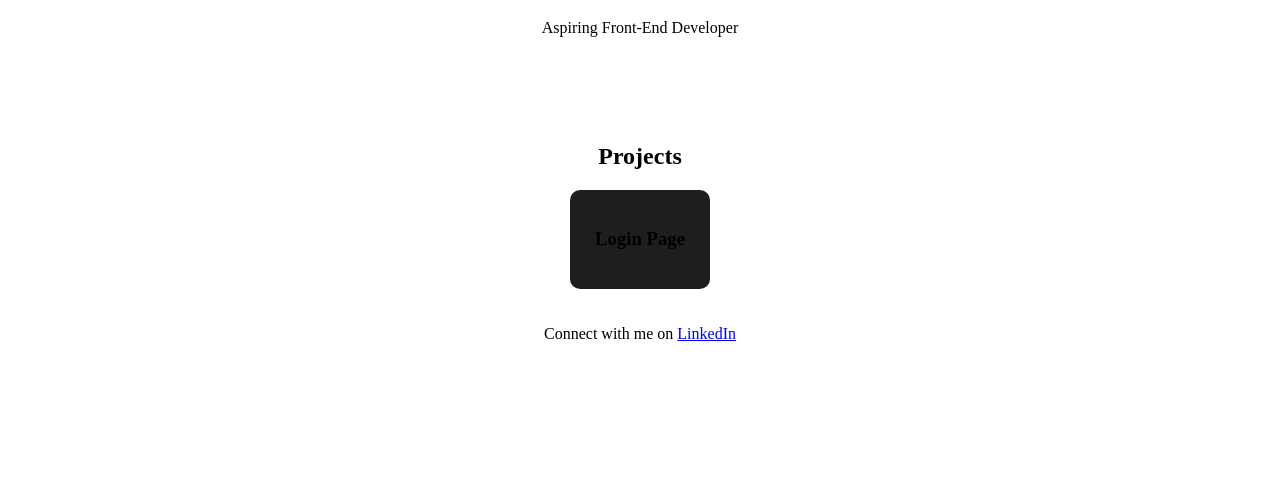
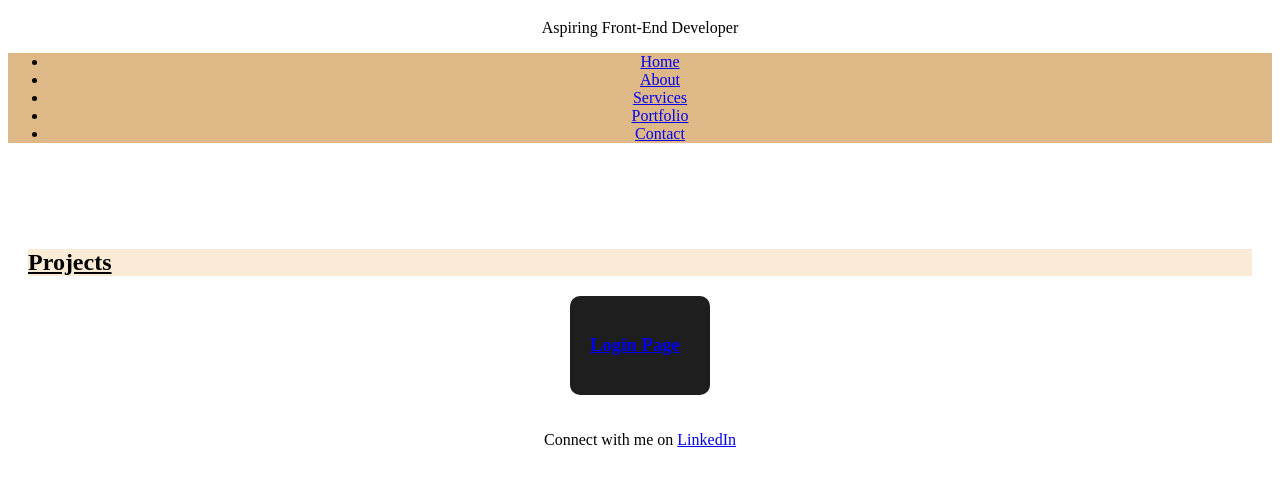
Before and after one commit to Nahi-19/My-Portfolio, a plain HTML site: page index.html in a window 1280 px wide. Shown: the part 119-602 px from the top of the page. Drawn offline with Linux system fonts and the light colour scheme.

Commit message:
Added Nav Links

```diff
--- a/index.html
+++ b/index.html
@@ -8,17 +8,28 @@
 </head>
 <body>
     <!-- Header Section -->
-     <header class="header">
+     <div class="header">
         <h1>Hi, I'm Nahiyan Abedin</h1>
         <p>Aspiring Front-End Developer</p>
-     </header>
+
+        <nav>
+            <ul id="sidebar" class="sidebar">
+                <li><a href="home.html">Home</a></li>
+                <li><a href="about.html">About</a></li>
+                <li><a href="services.html">Services</a></li>
+                <li><a href="portfolio.html">Portfolio</a></li>
+                <li><a href="contact.html">Contact</a></li>
+
+            </ul>
+        </nav>
+    </div>
 
      <main>
         <section id="Projects">
             <h2>Projects</h2>
             <div class="card-container">
                 <div class="card">
-                    <h3>Login Page</h3>
+                    <h3><a href="https://github.com/Nahi-19/Login-Page">Login Page</a></h3>
                 </div>
             </div>
         </section>
--- a/styles.css
+++ b/styles.css
@@ -1,6 +1,11 @@
-header {
+.header {
     text-align: center;
     padding: 50px 0;
+}
+
+.sidebar {
+    background-color: burlywood;
+    text-decoration: none;
 }
 h1 {
     font-size: 32px;
@@ -10,9 +15,18 @@ main {
     gap: 20px;
     padding: 20px;
 }
+
+}
 section {
     text-align: center;
 }
+
+section > h2 {
+    background-color: antiquewhite;
+    width: 100%;
+    text-decoration: underline;
+}
+
 .card-container {
     display: flex;
     justify-content: center;
```
